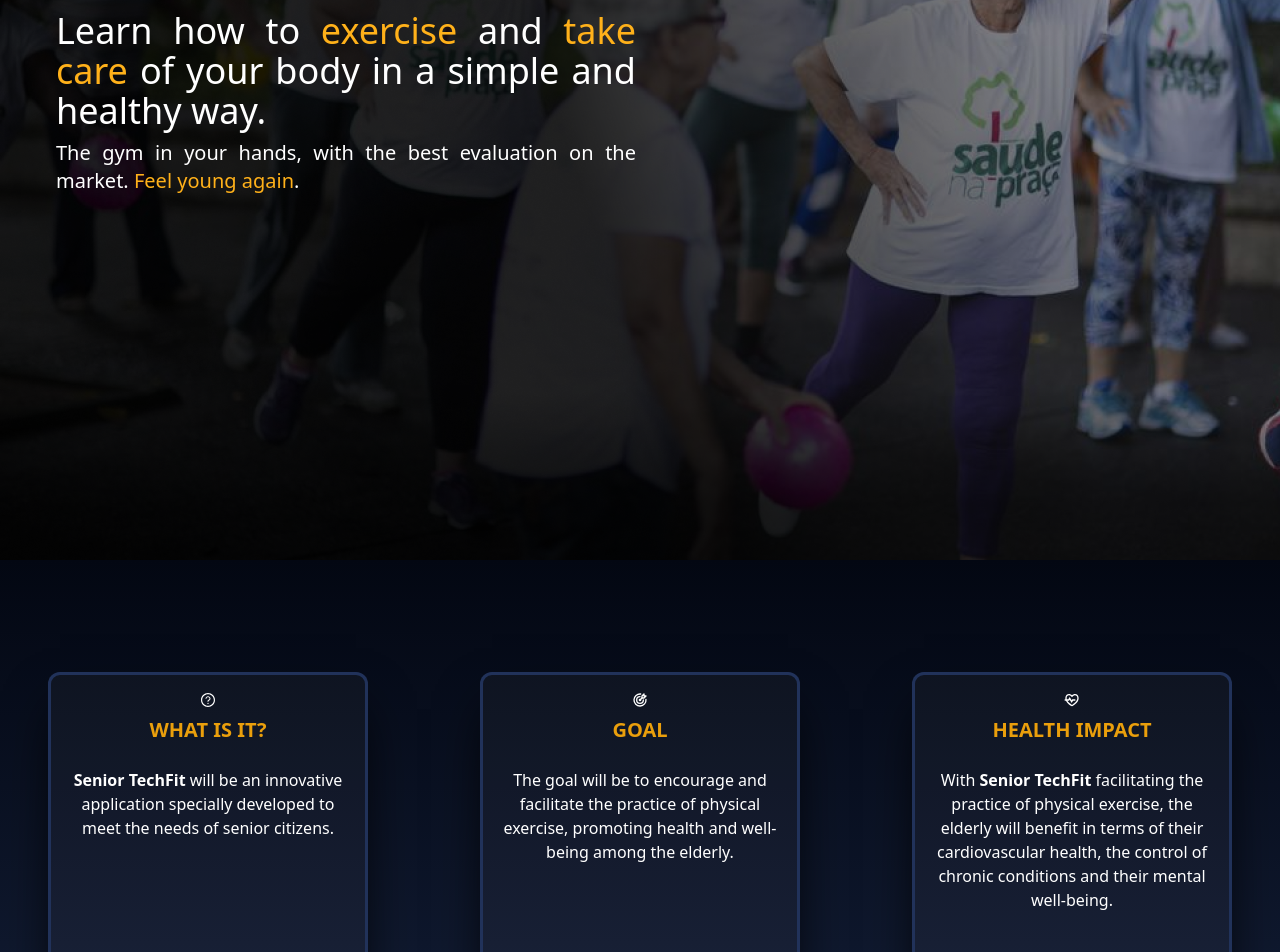
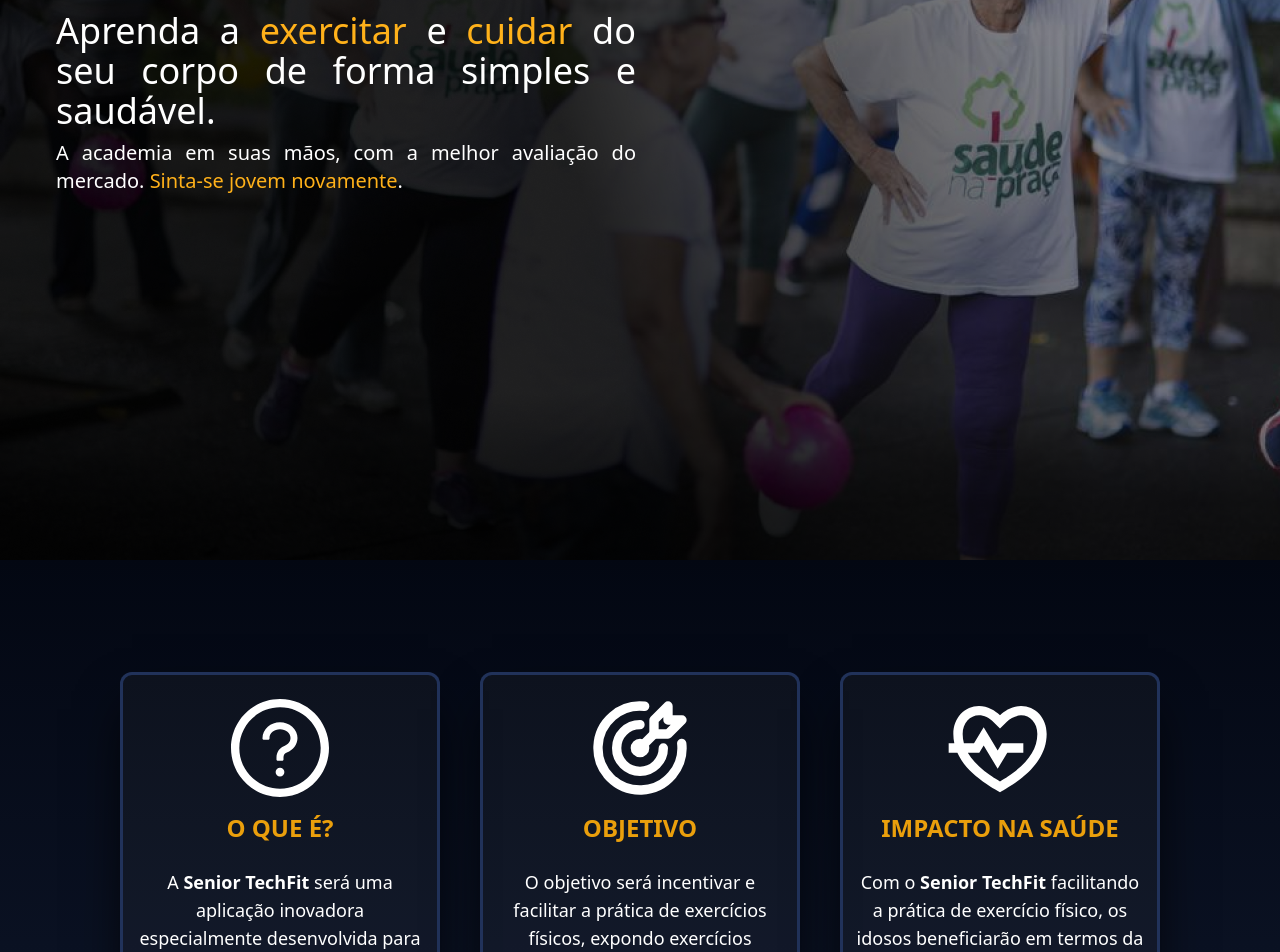
Before and after one commit to IsaKaillany/physical-education-lp, a React (Vite) app in the folder physical-education/: page / in a window 1280 px wide. Shown: the part 240-1192 px from the top of the page. Built offline with nearby package versions, Linux system fonts and the light colour scheme.

Commit message:
chore: add new card and change language to portuguese

```diff
--- a/physical-education/src/components/cards.jsx
+++ b/physical-education/src/components/cards.jsx
@@ -1,6 +1,7 @@
 import PropTypes from "prop-types";
 
-export default function CardInfo({ icon: Icon, iconSize, title, content }) {
+export default function CardInfo({ icon: Icon, title, content }) {
+    //pega o nome "Senior Techfit" do content e aplica negrito
     const formattedContent = content
         .split(/(Senior TechFit)/gi)
         .map((part, index) =>
@@ -14,20 +15,21 @@
     return (
         <div
             data-aos="fade-up"
-            className="bg-white/[0.03] w-80 h-96 flex flex-col items-center px-4 pt-5 rounded-xl ring ring-[#21325A] ring-inset shadow-2xl shadow-black mx-4 hover:scale-125"
+            className="bg-white/[0.03] w-80 h-[400px] flex flex-col items-center px-4 pt-5 rounded-xl ring ring-[#21325A] ring-inset shadow-2xl shadow-black mx-4 hover:scale-125"
         >
-            <Icon className={`size-${iconSize} text-white`} />
-            <h1 className="text-[#EA9F0C] font-semibold mt-2 text-xl uppercase">
+            {/* <Icon className={`size-${iconSize} text-white`} /> */}
+            <Icon className="text-white size-28" />
+            <h1 className="text-[#EA9F0C] font-bold mt-2 text-2xl uppercase">
                 {title}
             </h1>
-            <p className="text-white text-center mt-6">{formattedContent}</p>
+            <p className="text-white text-center mt-6 text-lg">{formattedContent}</p>
         </div>
     );
 }
 
 CardInfo.propTypes = {
     icon: PropTypes.elementType.isRequired,
-    iconSize: PropTypes.string.isRequired,
+    // iconSize: PropTypes.string.isRequired,
     title: PropTypes.string.isRequired,
     content: PropTypes.string.isRequired,
 };
--- a/physical-education/src/components/sectionOne.jsx
+++ b/physical-education/src/components/sectionOne.jsx
@@ -13,15 +13,17 @@
                     className="text-white w-[580px] mt-36 text-justify max-sm:w-full"
                 >
                     <p className="text-4xl max-sm:text-3xl">
-                        Learn how to{" "}
-                        <span className="text-[#FFB11A]">exercise</span> and{" "}
-                        <span className="text-[#FFB11A]">take care</span> of
-                        your body in a simple and healthy way.
+                        Aprenda a
+                        <span className="text-[#FFB11A]"> exercitar</span> e
+                        <span className="text-[#FFB11A]"> cuidar</span> do seu
+                        corpo de forma simples e saudável.
                     </p>
                     <p className="text-xl mt-2">
-                        The gym in your hands, with the best evaluation on the
-                        market.{" "}
-                        <span className="text-[#FFB11A]">Feel young again</span>
+                        A academia em suas mãos, com a melhor avaliação do
+                        mercado.{" "}
+                        <span className="text-[#FFB11A]">
+                            Sinta-se jovem novamente
+                        </span>
                         .
                     </p>
                 </section>
--- a/physical-education/src/components/sectionTwo.jsx
+++ b/physical-education/src/components/sectionTwo.jsx
@@ -2,30 +2,37 @@
 import { TbTargetArrow } from "react-icons/tb";
 import { RiHeartPulseLine } from "react-icons/ri";
 import { AiOutlineQuestionCircle } from "react-icons/ai";
+import { GrGroup } from "react-icons/gr";
 
 export default function SectionTwo() {
     return (
         <section
             id="about"
-            className="flex flex-wrap gap-20 max-sm:gap-10 items-center justify-center py-28 bg-gradient-to-t from-[#16223D] to-gray-950"
+            className="flex flex-wrap gap-2 max-md:gap-6 items-center justify-center py-28 bg-gradient-to-t from-[#16223D] to-gray-950"
         >
             <CardInfo
                 icon={AiOutlineQuestionCircle}
-                iconSize="28"
-                title="What is it?"
-                content="Senior TechFit will be an innovative application specially developed to meet the needs of senior citizens."
+                // iconSize="28"
+                title="O que é?"
+                content="A Senior TechFit será uma aplicação inovadora especialmente desenvolvida para responder às necessidades dos cidadãos seniores."
             />
             <CardInfo
                 icon={TbTargetArrow}
-                iconSize="28"
-                title="Goal"
-                content="The goal will be to encourage and facilitate the practice of physical exercise, promoting health and well-being among the elderly."
+                // iconSize="28"
+                title="Objetivo"
+                content="O objetivo será incentivar e facilitar a prática de exercícios físicos, expondo exercícios simples e de fácil execução, promovendo a saúde e o bem-estar dos idosos. "
             />
             <CardInfo
                 icon={RiHeartPulseLine}
-                iconSize="28"
-                title="Health Impact"
-                content="With Senior TechFit facilitating the practice of physical exercise, the elderly will benefit in terms of their cardiovascular health, the control of chronic conditions and their mental well-being. "
+                // iconSize="28"
+                title="Impacto na saúde"
+                content="Com o Senior TechFit facilitando a prática de exercício físico, os idosos beneficiarão em termos da sua saúde cardiovascular, do controle de doenças crônicas e do seu bem-estar mental."
+            />
+            <CardInfo
+                icon={GrGroup}
+                // iconSize="28"
+                title="Impacto na sociedade"
+                content="Na sociedade, o incentivo ao estilo de vida ativo para idosos reduz a sobrecarga no sistema de saúde e promove uma comunidade mais integrada, com maior interação social e menos isolamento."
             />
         </section>
     );
```
